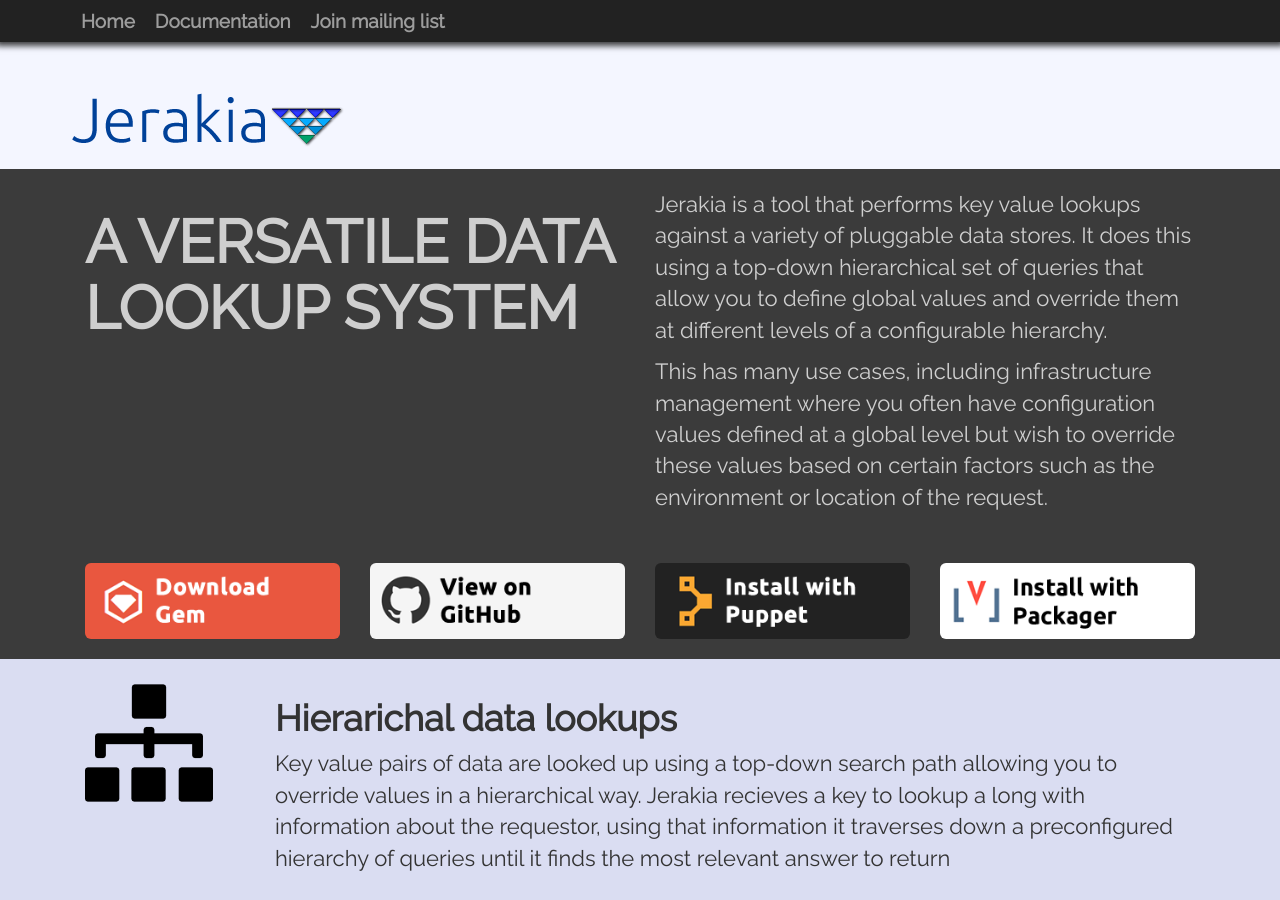
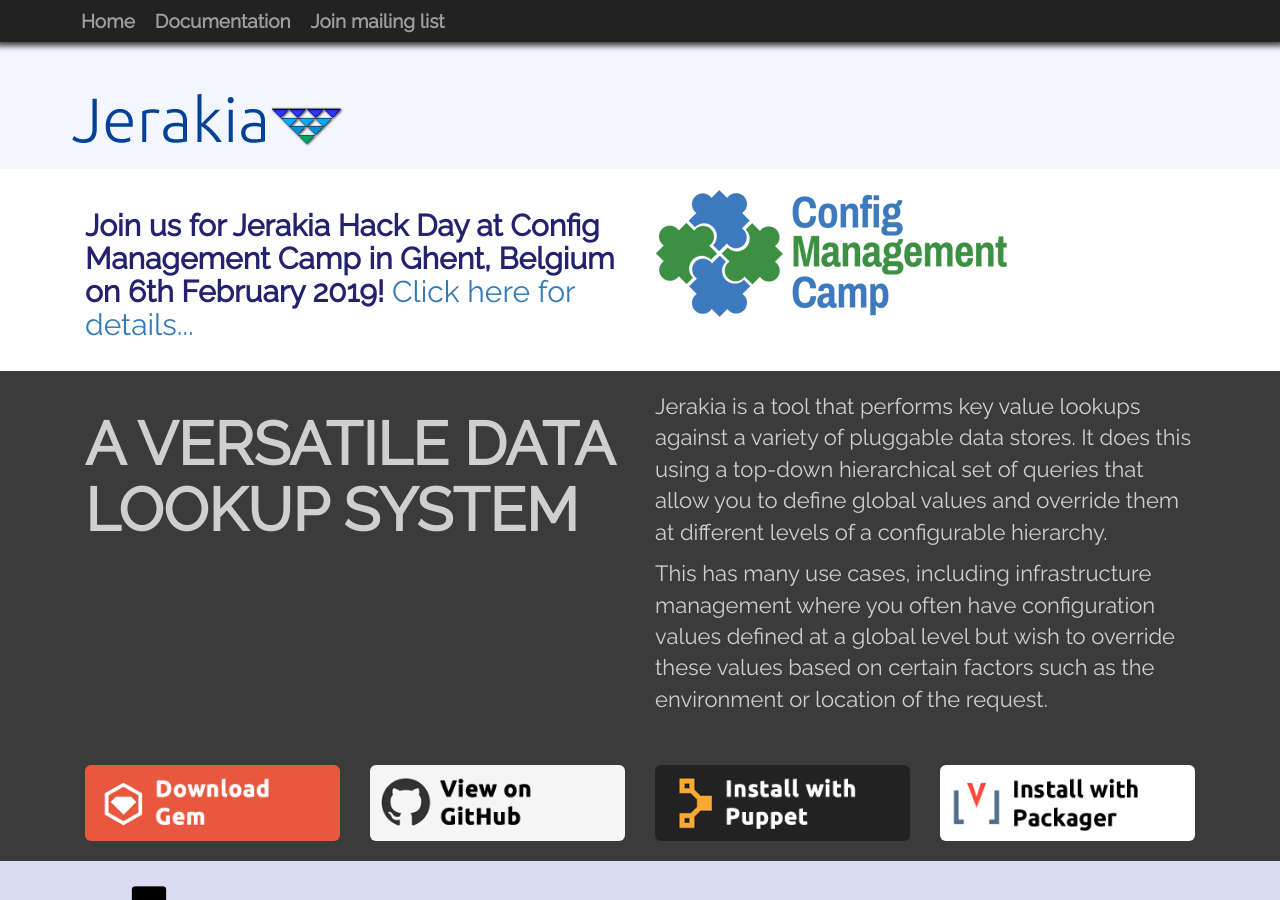
Before and after one commit to jerakia/jerakia, a Jekyll site: the page built from index.md, in a window 1280 px wide and 900 px high. Built offline with Jekyll 4.4.1, drawn with Linux system fonts in a browser that asks for light colours; nearby versions of some CDN libraries.

Commit message:
Added cfgmgmtcamp slug to homepage

```diff
--- /dev/null
+++ b/_includes/cfgmgmtcamp2019.html
@@ -0,0 +1,12 @@
+
+<div class="row" style="background-color:#ffffff; padding:20px">
+<div class="container">
+  <div class="col-md-6 homeheadline" style="color:#22226f;">
+	  <h2><strong>Join us for Jerakia Hack Day at Config Management Camp in Ghent, Belgium on 6th February 2019!</strong> <a href="https://cfgmgmtcamp.eu/fringes/jerakiahackday/" target="_new">Click here for details...</a></h2>
+  </div>
+  <div class="col-md-6 homeheadline" style="color:#000000;">
+	  <img src="/images/cfgmgmtcamp.png">
+
+  </div>
+</div>
+</div>
--- a/_layouts/home.html
+++ b/_layouts/home.html
@@ -13,6 +13,8 @@
 
 </div>
 </div>
+
+{% include cfgmgmtcamp2019.html %}
 
 <div class="row" style="background-color:#3b3b3b; padding:20px">
 <div class="container">
```
Also changed, not shown: images/cfgmgmtcamp.png (added).
